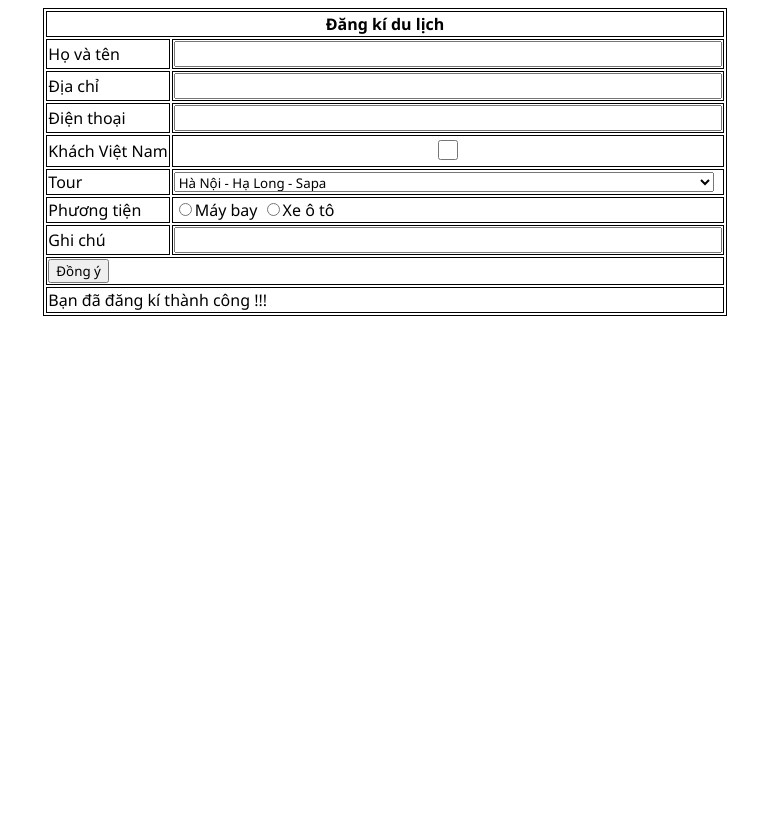
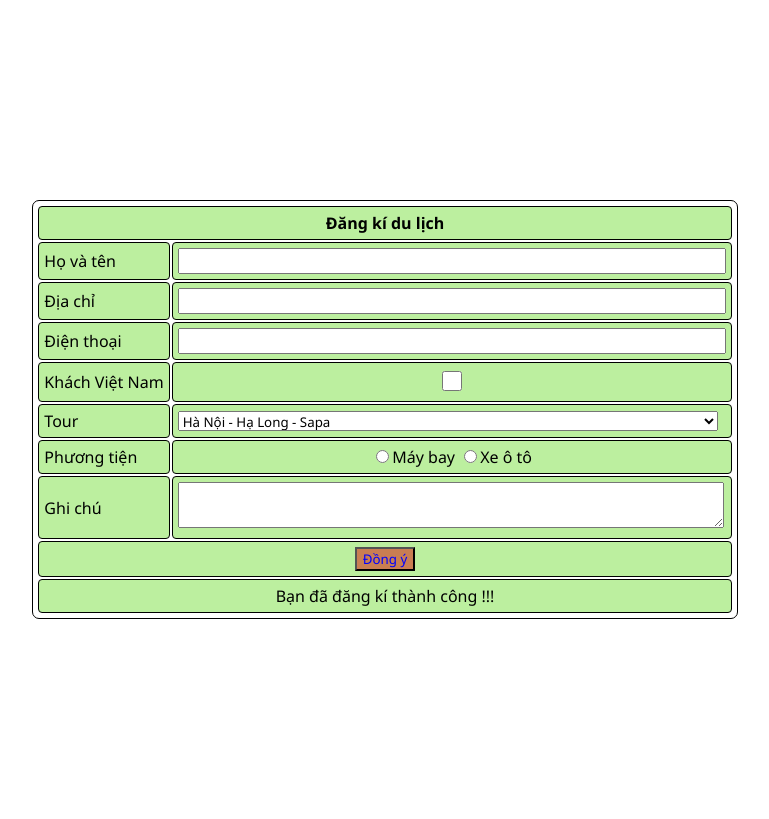
Before and after one commit to megadiiiii/Web, a PHP site: page /Res.php in a window 1280 px wide. Shown: the whole page, without its empty margins (255-1024 px from the left). Before the commit the page ends 316 px from the top, so only its background shows below. Run offline with PHP 8.4, Linux system fonts and the light colour scheme.

Commit message:
Border Radius

```diff
--- a/W1/Res.css
+++ b/W1/Res.css
@@ -1,10 +1,23 @@
 *{
     font-family: 'Segoe UI', Tahoma, Geneva, Verdana, sans-serif;
+    cursor: progress;
 }
 
 table, th, td{
     border-color: black;
     border: 0.5px solid;
+    padding: 3px;
+    margin: 200px;
+}
+
+table {
+    border-radius: 7px;
+}
+
+td, th {
+    border-radius: 4px;
+    background-color: #a6ea7fbe;
+    padding: 5px;
 }
 
 th {
@@ -14,8 +27,29 @@ th {
 .Input {
     width: 540px;
     height: 20px;
+    align-self: center;
+}
+
+.Text {
+    width: 540px;
+    height: 40px;
 }
 
 .colspan {
     text-align: center;
 }
+
+.radio {
+    text-align: center;
+}
+
+.button{
+    color: blue;
+    cursor:progress;
+    background-color:rgba(207, 84, 53, 0.723);
+}
+
+.button::hover{
+    color: rgb(151, 170, 102);
+    background-color:rgba(53, 207, 145, 0.723);
+}
--- a/W1/Res.php
+++ b/W1/Res.php
@@ -59,24 +59,26 @@
             <tr>
                 <td>Phương tiện</td>
                 <td>
-                    <input type="radio" name="Vehicle" id="">Máy bay
-                    <input type="radio" name="Vehicle" id="">Xe ô tô
+                    <div class = "radio">
+                        <input type="radio" name="Vehicle" id="">Máy bay
+                        <input type="radio" name="Vehicle" id="">Xe ô tô
+                    </div>
                 </td>
             </tr>
             <tr>
                 <td>Ghi chú</td>
                 <td>
-                    <input class="Input" type="textarea" name="" id="" cols = "2">
+                    <textarea class="Text" name="" id="" rows = "2"></textarea>
                 </td>
             </tr>
 
             <tr>
-                <td colspan = "2">
-                    <button type="submit">Đồng ý</button>
+                <td class="colspan" colspan = "2">
+                    <button class="button" type="submit">Đồng ý</button>
                 </td>
             </tr>
             <tr>
-                <td colspan = "2" span="Data">Bạn đã đăng kí thành công !!!</td>
+                <td class="colspan" colspan = "2">Bạn đã đăng kí thành công !!!</td>
             </tr>
         </table>
     </div>
```
